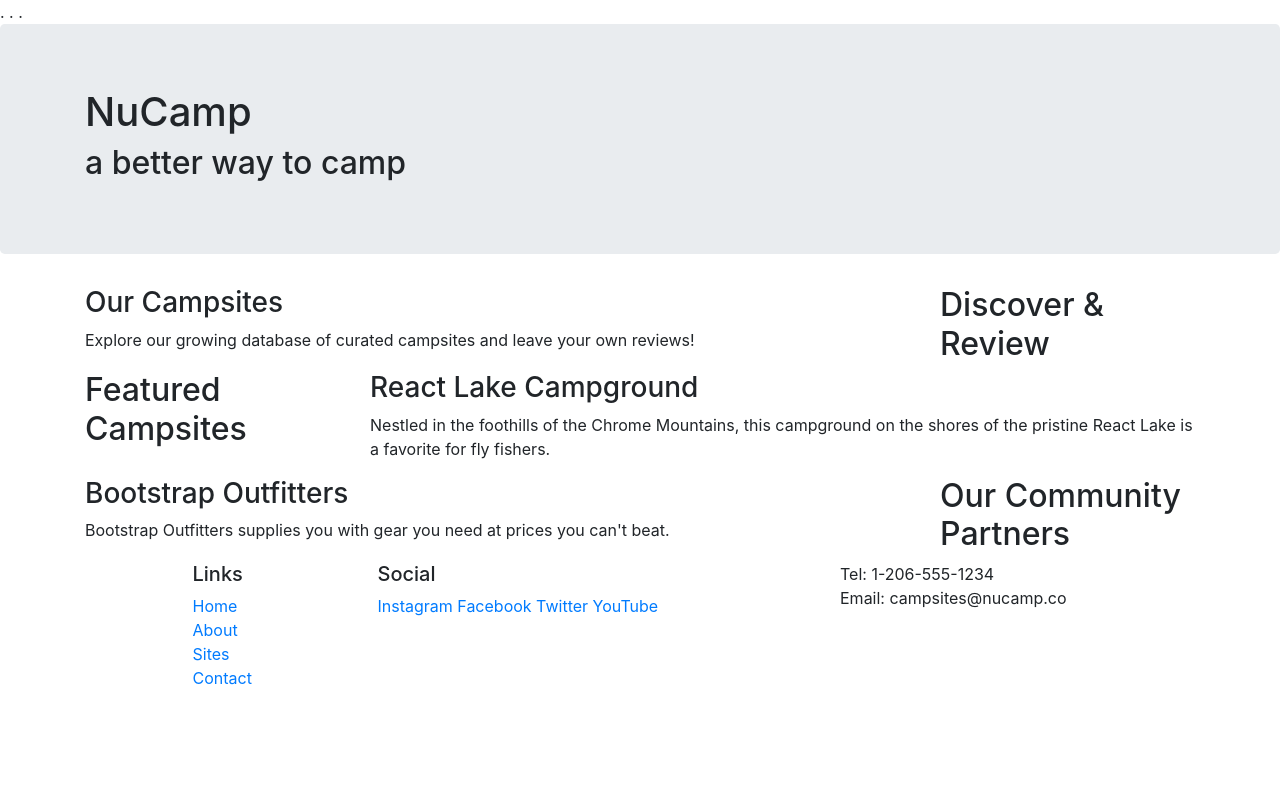
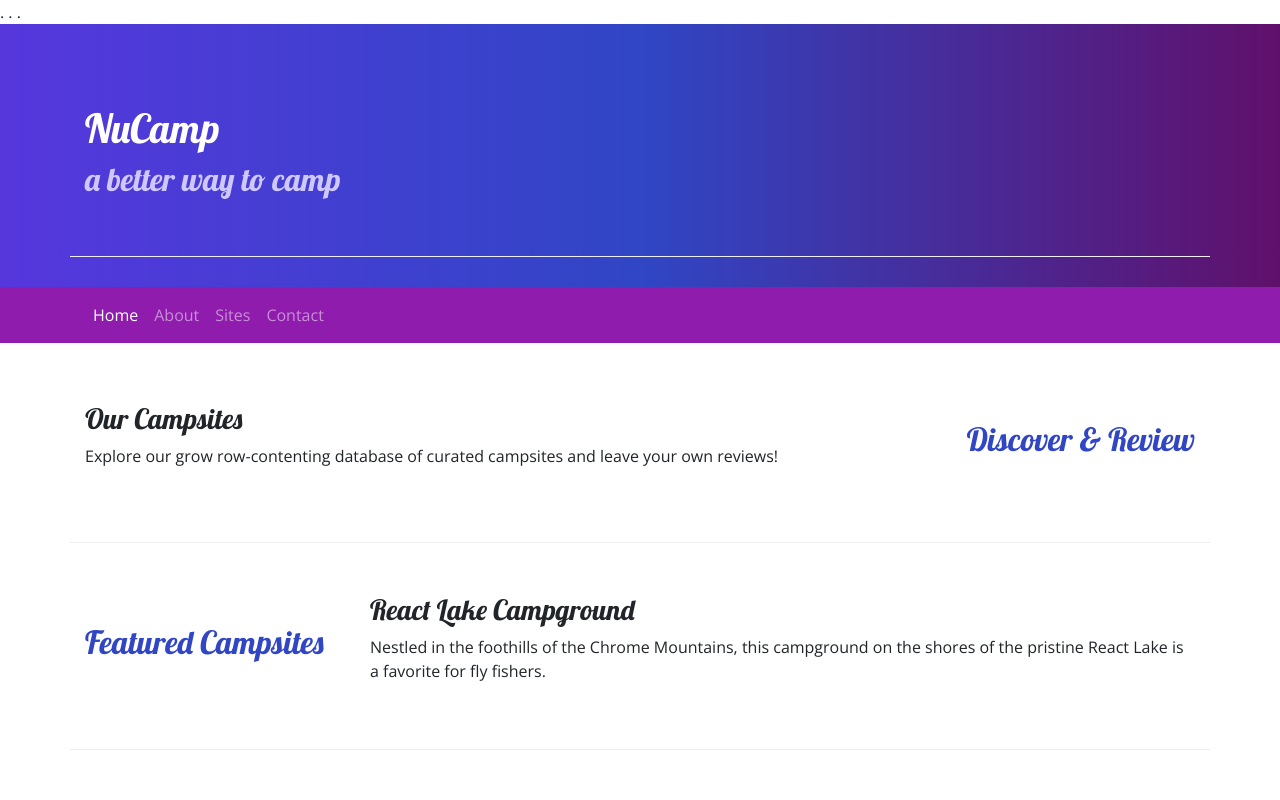
Before and after one commit to FeliciaWilkes/NucampSite, a website: page index.html in a window 1280 px wide. Shown: the top 800 px of the page. Drawn offline with nearby package versions, Linux system fonts and the light colour scheme.

Commit message:
Navbar and Breadcrumbs

```diff
--- /dev/null
+++ b/css/styles.css
@@ -0,0 +1,37 @@
+body{
+    font-family: "Open Sans", sans-serif;
+}
+
+h1, h2, h3 {
+    font-family: "Lobster", cursive;
+}
+
+h2 {
+    color: #3046C5;
+}
+
+header h2 {
+    color: #CEC8FF;
+}
+
+footer {
+    background-image: linear-gradient(#CEC8FF, white);
+    padding: 20px 0;
+}
+
+.jumbotron {
+    padding: 30px;
+    background-image: linear-gradient(to right, #5637DD, #3046C5, #60106B);
+    color: white;
+    margin: 0;
+}
+
+.row-content {
+    padding: 50px 0;
+    border-bottom: 1px ridge;
+    min-height: 200px;
+}
+
+.navbar {
+    background-color: #901cad;
+}
--- a/index.html
+++ b/index.html
@@ -1,3 +1,4 @@
+
 <!DOCTYPE html>
 <html lang="en">
   <head>
@@ -11,6 +12,9 @@
         rel="stylesheet"
         href="node_modules/bootstrap/dist/css/bootstrap.min.css"
       />
+      <!-- Additional CSS must be placed after Bootstrap CSS -->
+        <link rel="stylesheet" href="https://fonts.googleapis.com/css?family=Lobster|Open+Sans" />
+        <link rel="stylesheet" href="css/styles.css" />
 
       <title>NuCamp: A Better Way To Camp</title>
     </head>
@@ -18,9 +22,9 @@
   </head>
 
   <body>
-    <header class="jumbotron">
+    <header class="jumbotron jumbotron-fluid">
       <div class="container">
-        <div class="row">
+        <div class="row row-content">
           <div class="col">
             <h1>NuCamp</h1>
             <h2>a better way to camp</h2>
@@ -28,63 +32,80 @@
         </div>
       </div>
     </header>
+
+    <nav class="navbar navbar-expand-sm navbar-dark sticky-top">
+      <div class="container">
+        <button class="navbar-toggler ml-auto" type="button" data-toggle="collapse" data-target="#nucampNavbar">
+            <span class="navbar-toggler-icon"></span>
+        </button>
+        <div class="collapse navbar-collapse" id="nucampNavbar">
+          <ul class="navbar-nav">
+            <li class="nav-item active"><a class="nav-link" href="#">Home</a></li>
+            <li class="nav-item"><a class="nav-link" href="aboutus.html">About</a></li>
+            <li class="nav-item"><a class="nav-link" href="#">Sites</a></li>
+            <li class="nav-item"><a class="nav-link" href="#">Contact</a></li>
+          </ul>
+        </div>
+      </div>
+    </nav>
+
     <div class="container">
-      <div class="row">
+      <div class="row row-content align-items-center">
         <div class="col-sm-4 order-sm-last col-md-3">
-          <h2>Discover & Review</h2>
+          <h2 class="text-sm-right">Discover & Review</h2>
         </div>
         <div class="col">
           <h3>Our Campsites</h3>
-          <p>
-            Explore our growing database of curated campsites and leave your own
+          <p class="d-none d-sm-block">
+            Explore our grow row-contenting database of curated campsites and leave your own
             reviews!
           </p>
         </div>
       </div>
 
-      <div class="row">
+      <div class="row row-content align-items-center">
         <div class="col-sm-4 col-md-3">
           <h2>Featured Campsites</h2>
         </div>
         <div class="col">
           <h3>React Lake Campground</h3>
-          <p>
+          <p class="d-none d-sm-block">
             Nestled in the foothills of the Chrome Mountains, this campground on
             the shores of the pristine React Lake is a favorite for fly fishers.
           </p>
         </div>
       </div>
 
-      <div class="row">
+      <div class="row row-content align-items-center">
             <div class="col-sm-4 order-sm-last col-md-3">
-              <h2>Our Community Partners</h2>
+              <h2 class="text-sm-right">Our Community Partners</h2>
             </div>
             <div class="col">
               <h3>Bootstrap Outfitters</h3>
-              <p>Bootstrap Outfitters supplies you with gear you need at prices you can't beat.</p>
+              <p class="d-none d-sm-block">Bootstrap Outfitters supplies you with gear you need at prices you can't beat.</p>
             </div>
         </div>
 
     <footer>
         <div class="container">
-            <div class="row">
+            <div class="row row-content">
                 <div class="col-4 col-sm-2 offset-1">
                 <h5>Links</h5>
                 <ul class="list-unstyled">
                     <li><a href="#">Home</a></li>
-                    <li><a href="#">About</a></li>
+                    <li><a href="aboutus.html">About</a></li>
                     <li><a href="#">Sites</a></li>
                     <li><a href="#">Contact</a></li>
                 </ul>
                 </div>
-                <div class="col-6 col-sm-5">
+                <div class="col-6 col-sm-5 text-center">
                 <h5>Social</h5>
                 <a href="http://instagram.com/">Instagram</a>
                 <a href="http://facebook.com/">Facebook</a>
                 <a href="http://twitter.com/">Twitter</a>
                 <a href="http://youtube.com/">YouTube</a>
                 </div>
-                <div class="col-sm-4">
+                <div class="col-sm-4 text-center">
                 Tel: 1-206-555-1234<br />
                 Email: campsites@nucamp.co
                 </div>
```
Also changed, not shown: aboutus.html (added, +111 -0 lines), 1 other file.
